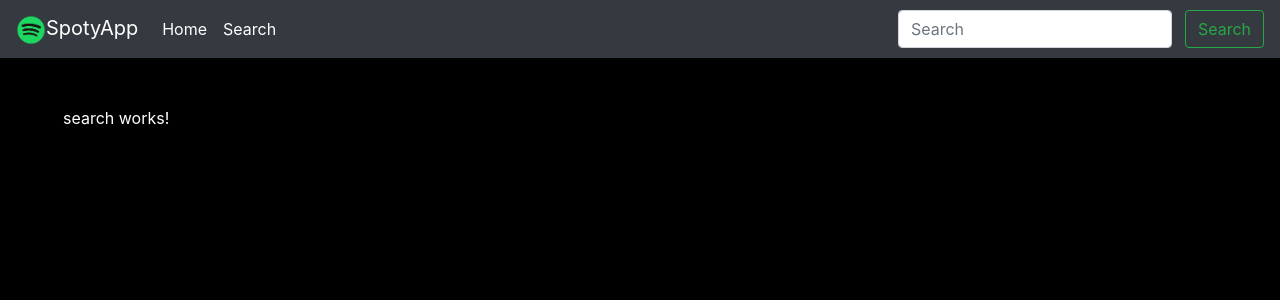
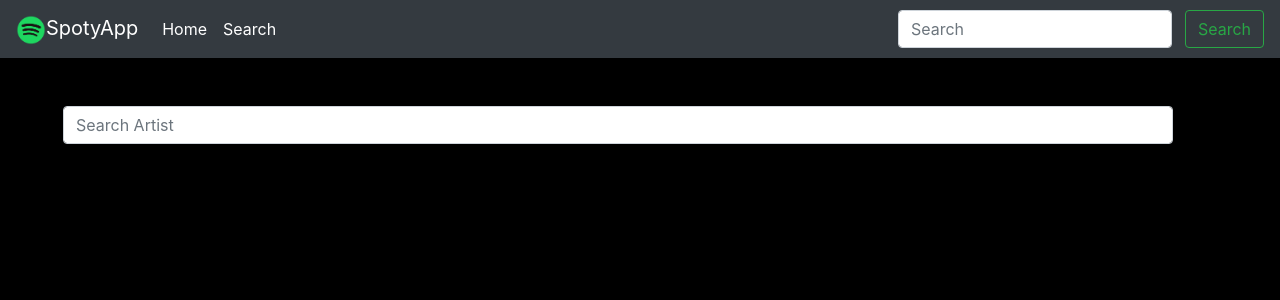
Before and after one commit to jorchsg/spotyAPI, an Angular app: page /#/search in a window 1280 px wide. Shown: the top 300 px of the page. Built offline with nearby package versions, Linux system fonts and the light colour scheme.

Commit message:
Componente de busqueda de artistas

```diff
--- a/src/app/components/search/search.component.html
+++ b/src/app/components/search/search.component.html
@@ -1 +1,14 @@
-<p>search works!</p>
+<div class="row">
+    <div class="col">
+        <input #termino type="text" (keyup)="search(termino.value)" class="form-control" placeholder="Search Artist">
+    </div>
+</div>
+
+<div class="card-columns m-5">
+    <div *ngFor="let artist of artists" class="card">
+        <img [src]="artist.images[0].url" class="card-img-top" alt="...">
+        <div class="card-body">
+            <h5 class="card-title">{{artist.name}}</h5>
+        </div>
+    </div>
+</div>
--- a/src/app/components/search/search.component.ts
+++ b/src/app/components/search/search.component.ts
@@ -1,4 +1,5 @@
-import { Component, OnInit } from '@angular/core';
+import { Component } from '@angular/core';
+import { SpotifyService } from 'src/app/services/spotify.service';
 
 @Component({
   selector: 'app-search',
@@ -6,11 +7,21 @@
   styles: [
   ]
 })
-export class SearchComponent implements OnInit {
+export class SearchComponent {
 
-  constructor() { }
+  artists: any[] = [];
 
-  ngOnInit(): void {
+  constructor(private spotify: SpotifyService) { }
+
+  search(termino: string) {
+    console.log(termino);
+
+    this.spotify.getArtist(termino)
+      .subscribe((data: any) => {
+        console.log(data.artists.items);
+        this.artists = data.artists.items;
+      });
   }
 
+
 }
--- a/src/app/services/spotify.service.ts
+++ b/src/app/services/spotify.service.ts
@@ -15,10 +15,21 @@
 
     const headers = new HttpHeaders({
       //Bearer: Expira cada hora, se tiene que cambiar la authorización
-      'Authorization': 'Bearer BQBT3cg_IViLKW8I9WBGCapH85IJqOueWtLBwQct2TxaW36UBnOaE_ne6t8_SAs45Doi3jqunXs5JemFEqw'
+      'Authorization': 'Bearer BQAz2KGXl5vMvQduugJhh3WAG81ZjJjLBj8oIo4tTYUCLsj8T-b-xwQb-xy5V4-NNBvEYYgQQ11Jc2iNEvA'
     });
 
     return this.http.get('https://api.spotify.com/v1/browse/new-releases?limit=20', { headers });
 
   }
+
+  getArtist(termino: string) {
+
+    const headers = new HttpHeaders({
+      //Bearer: Expira cada hora, se tiene que cambiar la authorización
+      'Authorization': 'Bearer BQAz2KGXl5vMvQduugJhh3WAG81ZjJjLBj8oIo4tTYUCLsj8T-b-xwQb-xy5V4-NNBvEYYgQQ11Jc2iNEvA'
+    });
+
+    return this.http.get(`https://api.spotify.com/v1/search?q=${termino}&type=artist&limit=15`, { headers });
+
+  }
 }
```
